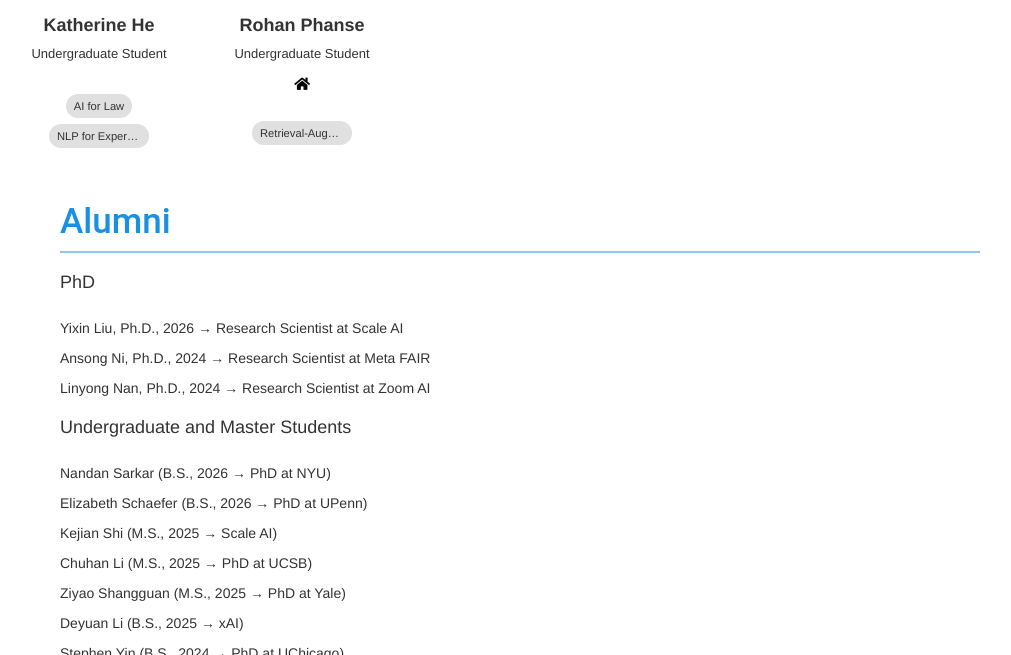
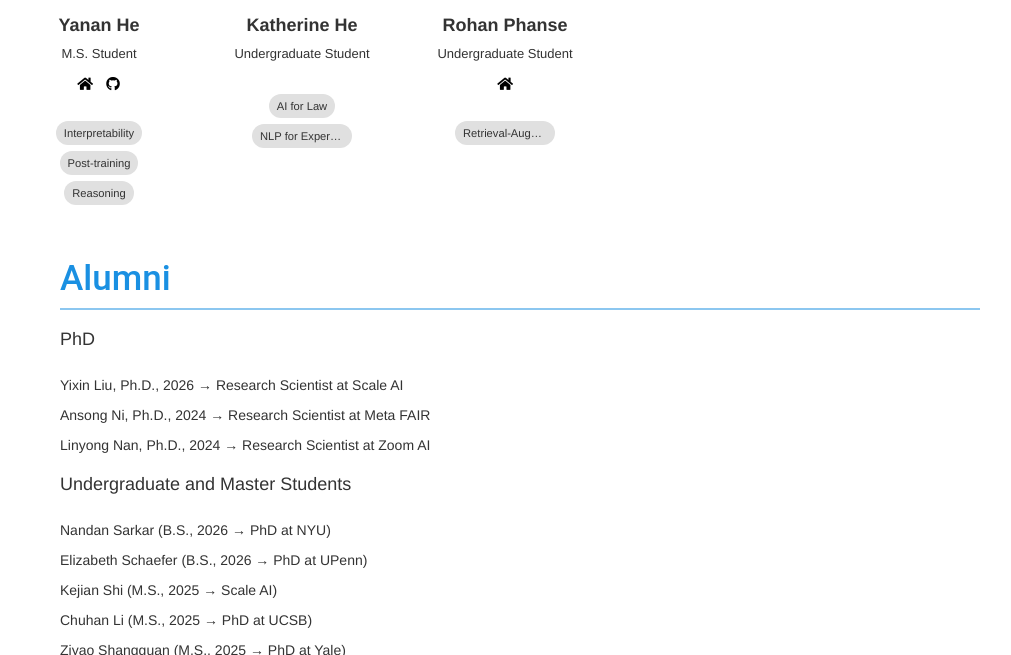
Before and after one commit to yale-nlp/yale-nlp.github.io, a Jekyll site: the page built from _pages/team.html, in a window 1280 px wide and 900 px high, scrolled down 893 px, cut to the strip 245-900 px from the top of the window. Shown: the whole strip, without its empty margins (135-1146 px from the left). Built offline with Jekyll 4.4.1, drawn with Linux system fonts in a browser that asks for light colours; nearby versions of some CDN libraries; a style sheet for code colours, icons or effects is not loaded.

Commit message:
Add Yanan He to M.S. students
Co-Authored-By: Claude Opus 5 (1M context) <noreply@anthropic.com>

```diff
--- a/_data/members/ms_students.yml
+++ b/_data/members/ms_students.yml
@@ -8,3 +8,13 @@
     - Trustworthy LLMs
     - Interpretability
     - Alignment
+
+- name: Yanan He
+  photo: yanan_he.jpg
+  info: M.S. Student
+  homepage: https://echoo113.github.io/about/
+  github: https://github.com/Echoo113
+  interests:
+    - Interpretability
+    - Post-training
+    - Reasoning
```
Also changed, not shown: images/teampic/yanan_he.jpg (added).
